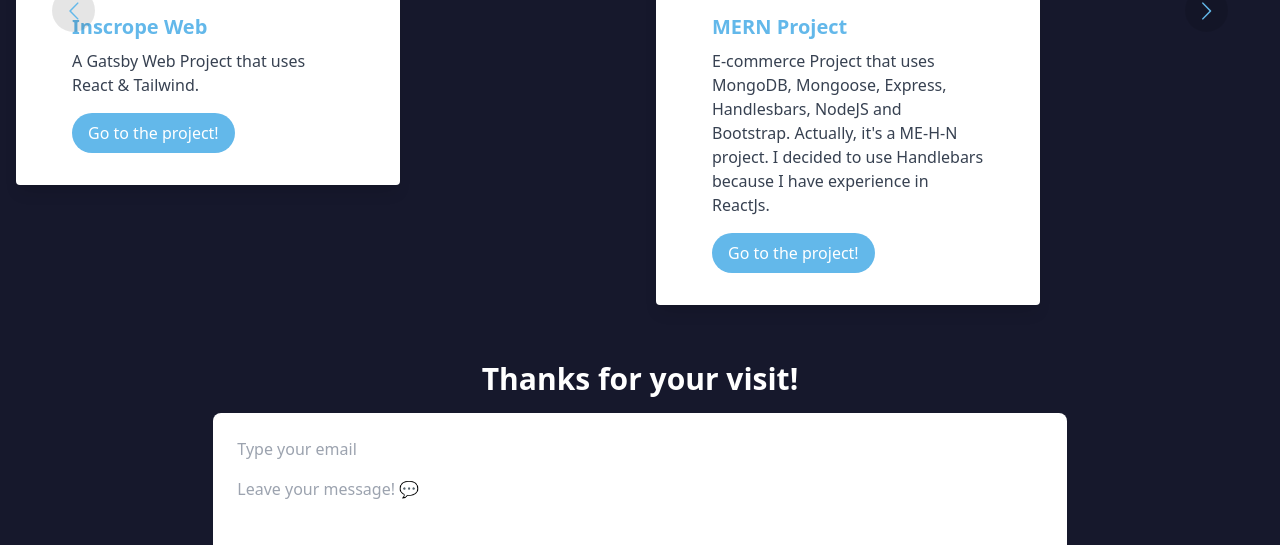
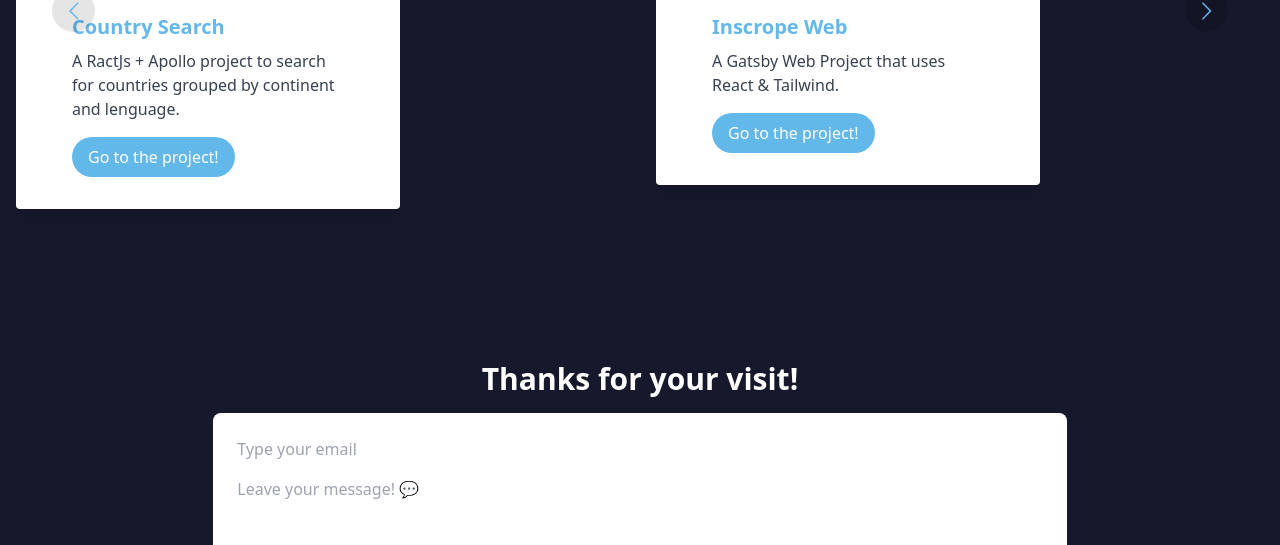
Before and after one commit to marcobertonati/portfolio-bertonati-marco, a Gatsby site: page / in a window 1280 px wide. Shown: the part 2455-3000 px from the top of the page. Built offline with nearby package versions, Linux system fonts and the light colour scheme; Gatsby itself is replaced by a stand-in of ours.

Commit message:
new project added

```diff
--- a/src/data/projects/projects.data.js
+++ b/src/data/projects/projects.data.js
@@ -1,9 +1,14 @@
 export const data = [
-
+  {
+    title: "Country Search",
+    description: "A RactJs + Apollo project to search for countries grouped by continent and lenguage.",
+    thumbnail:
+      "https://image.architonic.com/img_pro2-4/153/6083/instabilelab-news-2018-world-map-01-b.jpg",
+    link: "https://github.com/marcobertonati/kimchechallenge",
+  },
   {
     title: "Inscrope Web",
-    description:
-      "A Gatsby Web Project that uses React & Tailwind.",
+    description: "A Gatsby Web Project that uses React & Tailwind.",
     thumbnail:
       "https://www.bayangroupci.com/wp-content/uploads/2021/08/tools.gif",
     link: "https://github.com/marcobertonati/inscope-web-gatsby",
@@ -29,8 +34,7 @@ export const data = [
 
   {
     title: "Hara Equilibrio web page",
-    description:
-      "A simple web page for Hara Equilibrio to offer its products.",
+    description: "A simple web page for Hara Equilibrio to offer its products.",
     thumbnail:
       "https://hara-equilibrio.vercel.app/src/assets/HARASVG_Mesa%20de%20trabajo%201.svg",
     link: "https://hara-equilibrio.vercel.app/index.html",
@@ -52,6 +56,4 @@ export const data = [
       "https://englishlive.ef.com/es-es/blog/wp-content/uploads/sites/12/2018/05/travel-phrasal-verbs.jpg",
     link: "https://github.com/marcobertonati/DreamTripFinalPDTC",
   },
-
-
 ];
```
